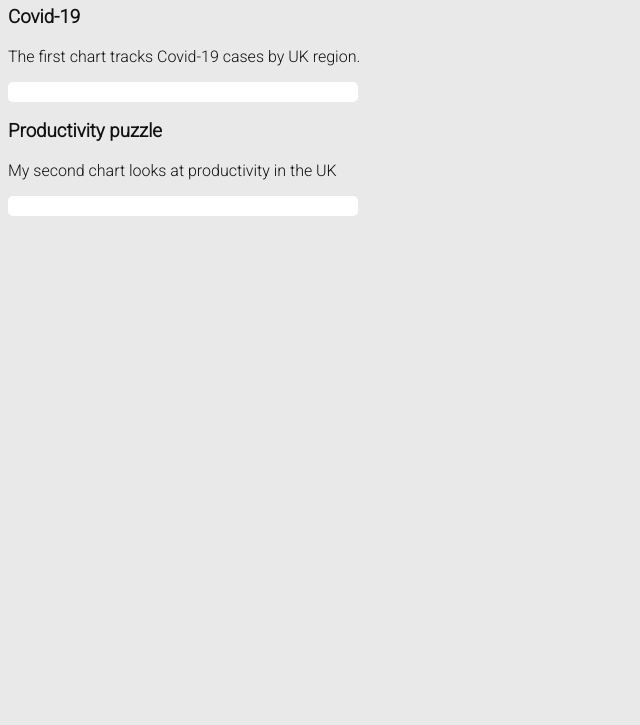
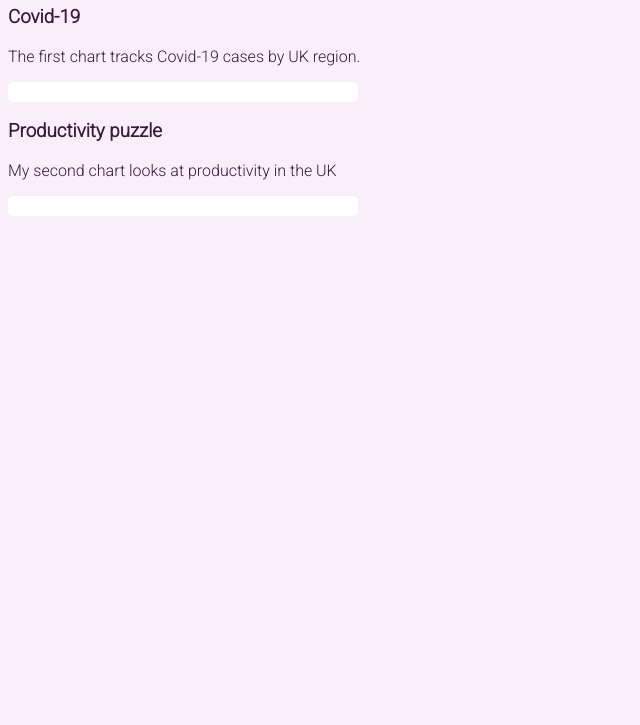
Before and after one commit to paula-ioni/paula-ioni.github.io, a plain HTML site: page index.html in a window 1280 px wide. Shown: the part 75-800 px from the top of the page, without its empty margins (0-640 px from the left). Drawn offline with Linux system fonts and the light colour scheme; a script that the page names is missing.

Commit message:
colours update

```diff
--- a/index.css
+++ b/index.css
@@ -5,11 +5,11 @@
 /* This is my first proper css file */
 
 body{
-    background-color: rgb(233, 233, 233);
+    background-color: #F9EEFA;
 }
 
 h1, h3, p{
-    color:rgb(17, 17, 17);
+    color: #3B193D;
     font-family: 'Roboto', sans-serif;
 }
 
```
